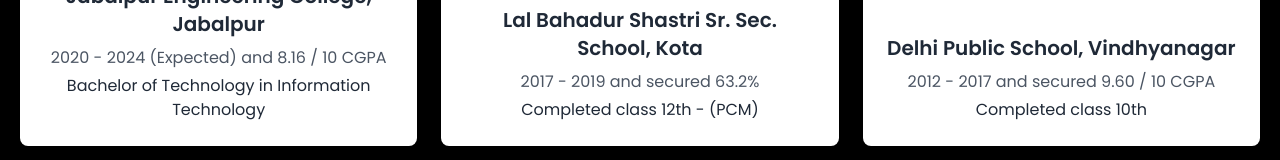
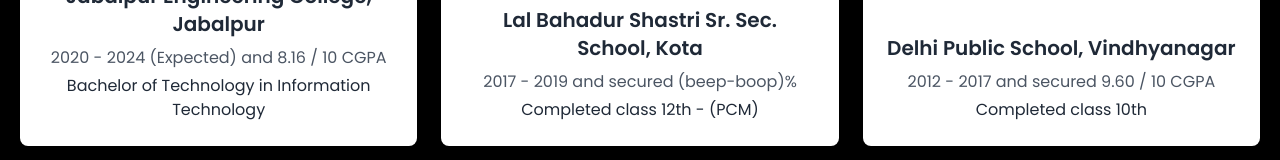
Before and after one commit to ashusnapx/portfolio-website, a React (Create React App) app in the folder portfolio/: page /qualifications in a window 1280 px wide. Shown: the part 362-522 px from the top of the page. Built offline with nearby package versions, Linux system fonts and the light colour scheme.

Commit message:
removed 12th percentage

```diff
--- a/portfolio/src/components/Qualifications.js
+++ b/portfolio/src/components/Qualifications.js
@@ -9,7 +9,7 @@
         imageSrc: 'https://upload.wikimedia.org/wikipedia/en/f/f2/Jabalpur_Engineering_College_%28JEC%29%27s_logo.png', // Replace with actual image URL
     },
     {
-        year: '2017 - 2019 and secured 63.2%',
+        year: '2017 - 2019 and secured (beep-boop)%',
         institution: 'Lal Bahadur Shastri Sr. Sec. School, Kota',
         description: 'Completed class 12th - (PCM) ',
         imageSrc: 'https://pbs.twimg.com/profile_images/1295831328/Logo_LBS_Group_copy_400x400.jpg', // Replace with actual image URL
```
